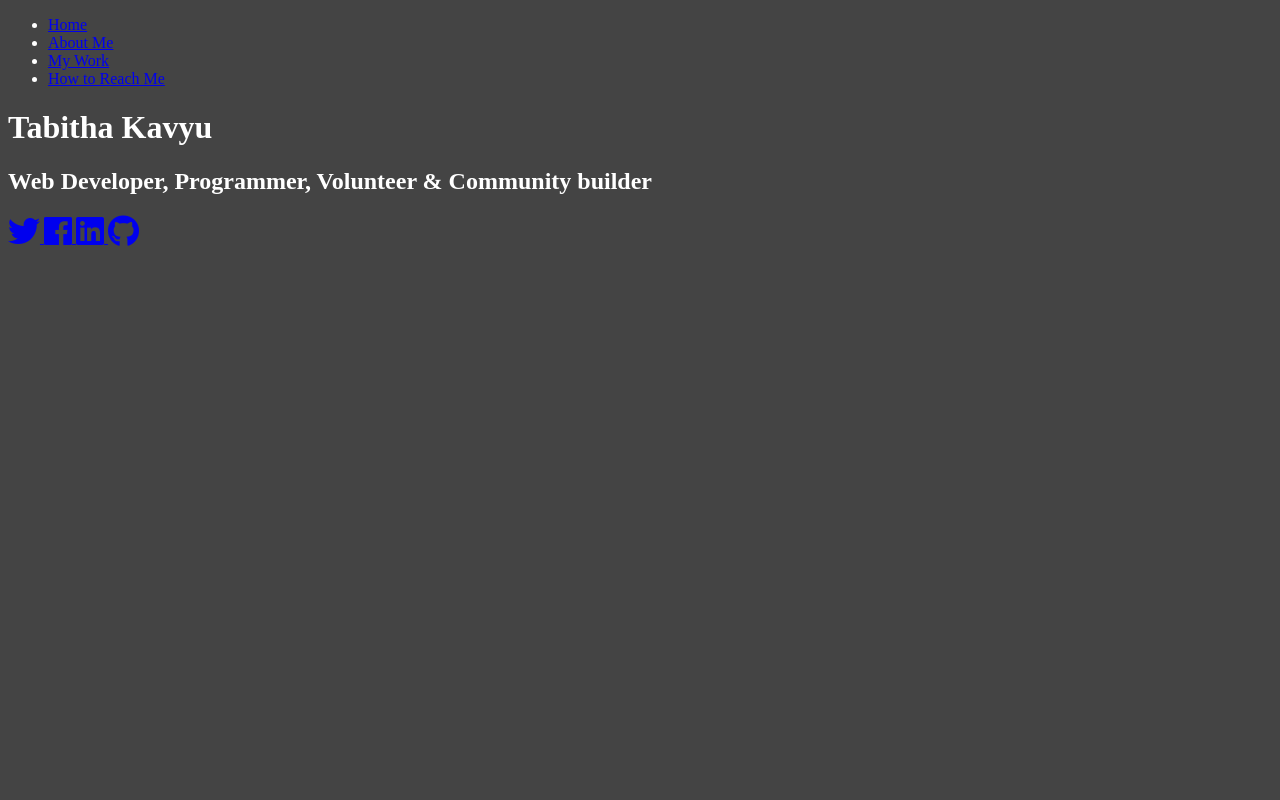
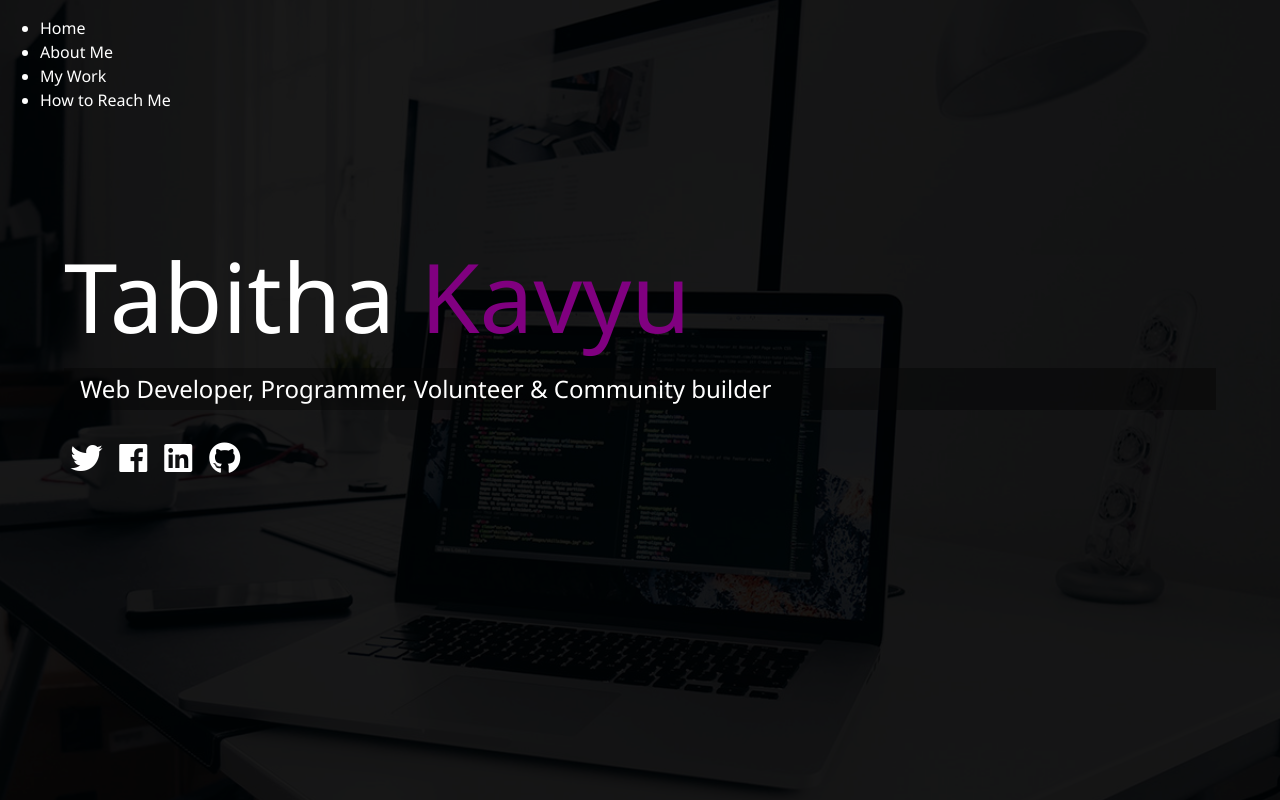
Before and after one commit to TabithaKavyu/My-Portfolio, a website: page dist/index.html in a window 1280 px wide. Drawn offline with Linux system fonts and the light colour scheme.

Commit message:
Homepage and main Sass

```diff
--- a/dist/css/main.css
+++ b/dist/css/main.css
@@ -1,3 +1,65 @@
+* {
+  box-sizing: border-box; }
+
 body {
-  background: #444;
-  color: #fff; }
+  background: #000;
+  color: #fff;
+  height: 100%;
+  margin: 0;
+  font-family: "Segoe UI", "Segoe UI", Tahoma, Geneva, Verdana, sans-serif;
+  line-height: 1.5; }
+  body#bg-img {
+    background: url(../img/background.jpg);
+    background-attachment: fixed;
+    background-size: cover; }
+    body#bg-img .overlay {
+      position: absolute;
+      top: 0;
+      right: 0;
+      width: 100%;
+      height: 100%;
+      z-index: -1;
+      background: rgba(0, 0, 0, 0.9); }
+
+h1,
+h2,
+h3 {
+  margin: 0;
+  font-weight: 400; }
+  h1.lg-heading,
+  h2.lg-heading,
+  h3.lg-heading {
+    font-size: 6rem; }
+  h1.sm-heading,
+  h2.sm-heading,
+  h3.sm-heading {
+    margin-bottom: 2rem;
+    padding: 0.2rem 1rem;
+    background: rgba(5, 5, 5, 0.5); }
+
+a {
+  color: #fff;
+  text-decoration: none; }
+
+header {
+  position: fixed;
+  z-index: 2;
+  width: 100%; }
+
+.text-secondary {
+  color: #800080; }
+
+main {
+  padding: 4rem;
+  height: 100%; }
+  main .icons {
+    margin-top: 1rem; }
+    main .icons a {
+      padding: 0.4rem; }
+      main .icons a:hover {
+        color: #800080;
+        transition: all 0.5s ease-out; }
+  main#home {
+    overflow: hidden; }
+    main#home h1 {
+      margin-top: 20vh; }
--- a/dist/index.html
+++ b/dist/index.html
@@ -12,7 +12,8 @@
     <link rel="stylesheet" href="css/main.css" />
     <title>Welcome to my Portfolio</title>
   </head>
-  <body>
+  <body id="bg-img">
+    <div class="overlay"></div>
     <header>
       <div class="menu-btn">
         <div class="btn-line"></div>
@@ -63,5 +64,6 @@
         </a>
       </div>
     </main>
+    <script src="js/index.js"></script>
   </body>
 </html>
```
Also changed, not shown: dist/img/background.jpg (added), dist/js/index.js (added).
